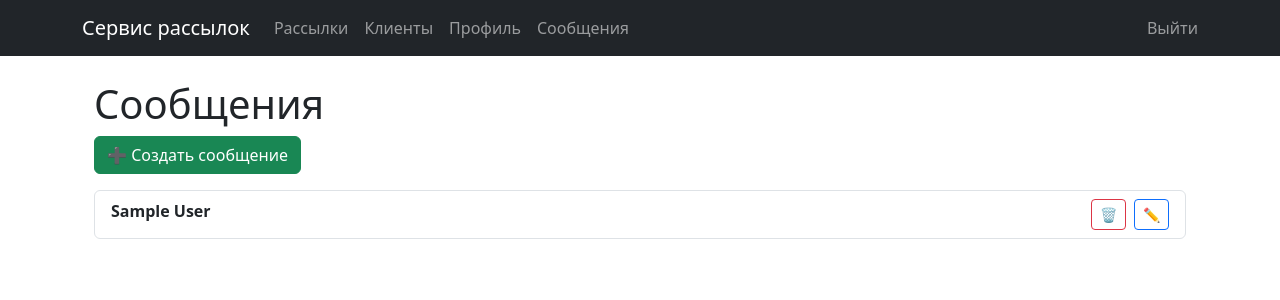
After one commit to mikeshumkin13/mailing_service, a Django app: page /messages/ in a window 1280 px wide. The commit adds this page. Shown: the top 300 px of the page. Run offline with Django 5.2, Linux system fonts and the light colour scheme; a user stored in the database is signed in; tables that the repository leaves empty hold one stand-in row (values such as "Sample post").

Commit message:
Добавлена ссылка на 'Сообщения' в меню для менеджеров

```diff
--- a/config/urls.py
+++ b/config/urls.py
@@ -9,4 +9,5 @@ urlpatterns = [
     path('users/', include('users.urls', namespace='users')),
     path('mailings/', include('mailings.urls', namespace='mailings')),
     path('clients/', include('clients.urls')),
+    path('messages/', include('user_messages.urls', namespace='user_messages')),
 ]
--- a/templates/base.html
+++ b/templates/base.html
@@ -14,23 +14,37 @@
       </button>
       <div class="collapse navbar-collapse" id="navbarNav">
         <ul class="navbar-nav me-auto">
-          <li class="nav-item"><a class="nav-link" href="{% url 'mailings:mailing_list' %}">Рассылки</a></li>
-          <li class="nav-item"><a class="nav-link" href="{% url 'clients:client_list' %}">Клиенты</a></li>
-          <li class="nav-item"><a class="nav-link" href="{% url 'users:profile' %}">Профиль</a></li>
+          <li class="nav-item">
+            <a class="nav-link" href="{% url 'mailings:mailing_list' %}">Рассылки</a>
+          </li>
+          <li class="nav-item">
+            <a class="nav-link" href="{% url 'clients:client_list' %}">Клиенты</a>
+          </li>
+          <li class="nav-item">
+            <a class="nav-link" href="{% url 'users:profile' %}">Профиль</a>
+          </li>
+
+          {% if user.is_authenticated and user.is_manager %}
+          <li class="nav-item">
+            <a class="nav-link" href="{% url 'user_messages:message_list' %}">Сообщения</a>
+          </li>
+          {% endif %}
         </ul>
+
         <ul class="navbar-nav">
           {% if user.is_authenticated %}
-          <li class="nav-item"><<li class="nav-item">
+          <li class="nav-item">
             <form method="post" action="{% url 'users:logout' %}" style="display:inline;">
               {% csrf_token %}
-            <button type="submit" class="btn btn-link nav-link" style="display:inline; padding: 0; border: none; background: none;">
+              <button type="submit" class="btn btn-link nav-link" style="padding: 0; border: none; background: none;">
                 Выйти
               </button>
             </form>
           </li>
-
           {% else %}
-            <li class="nav-item"><a class="nav-link" href="{% url 'users:login' %}">Войти</a></li>
+          <li class="nav-item">
+            <a class="nav-link" href="{% url 'users:login' %}">Войти</a>
+          </li>
           {% endif %}
         </ul>
       </div>
--- a/user_messages/models.py
+++ b/user_messages/models.py
@@ -1,6 +1,13 @@
+from django.conf import settings
 from django.db import models
 
 class UserMessage(models.Model):
+    user = models.ForeignKey(
+        settings.AUTH_USER_MODEL,
+        on_delete=models.CASCADE,
+        related_name='messages',
+        verbose_name='Автор'
+    )
     subject = models.CharField(max_length=255, verbose_name='Тема письма')
     body = models.TextField(verbose_name='Текст письма')
 
--- /dev/null
+++ b/user_messages/templates/user_messages/message_list.html
@@ -0,0 +1,22 @@
+{% extends 'base.html' %}
+
+{% block content %}
+  <div class="container mt-4">
+    <h1>Сообщения</h1>
+    <a href="{% url 'user_messages:message_create' %}" class="btn btn-success mb-3">➕ Создать сообщение</a>
+
+    {% if messages %}
+      <ul class="list-group">
+        {% for message in messages %}
+          <li class="list-group-item">
+            <strong>{{ message.subject }}</strong>
+            <a href="{% url 'user_messages:message_update' message.pk %}" class="btn btn-sm btn-outline-primary float-end ms-2">✏️</a>
+            <a href="{% url 'user_messages:message_delete' message.pk %}" class="btn btn-sm btn-outline-danger float-end">🗑️</a>
+          </li>
+        {% endfor %}
+      </ul>
+    {% else %}
+      <p>Сообщений пока нет.</p>
+    {% endif %}
+  </div>
+{% endblock %}
--- /dev/null
+++ b/user_messages/urls.py
@@ -0,0 +1,16 @@
+from django.urls import path
+from .views import (
+    MessageListView,
+    MessageCreateView,
+    MessageUpdateView,
+    MessageDeleteView,
+)
+
+app_name = 'user_messages'
+
+urlpatterns = [
+    path('', MessageListView.as_view(), name='message_list'),
+    path('create/', MessageCreateView.as_view(), name='message_create'),
+    path('<int:pk>/edit/', MessageUpdateView.as_view(), name='message_update'),
+    path('<int:pk>/delete/', MessageDeleteView.as_view(), name='message_delete'),
+]
--- a/user_messages/views.py
+++ b/user_messages/views.py
@@ -1,3 +1,44 @@
-from django.shortcuts import render
+from django.contrib.auth.mixins import LoginRequiredMixin
+from django.urls import reverse_lazy
+from django.views.generic import ListView, CreateView, UpdateView, DeleteView
 
-# Create your views here.
+from .models import UserMessage
+
+
+class MessageListView(LoginRequiredMixin, ListView):
+    model = UserMessage
+    template_name = 'user_messages/message_list.html'
+    context_object_name = 'messages'
+
+    def get_queryset(self):
+        return UserMessage.objects.filter(user=self.request.user)
+
+
+class MessageCreateView(LoginRequiredMixin, CreateView):
+    model = UserMessage
+    template_name = 'user_messages/message_form.html'
+    fields = ['subject', 'body']
+    success_url = reverse_lazy('user_messages:message_list')
+
+    def form_valid(self, form):
+        form.instance.user = self.request.user
+        return super().form_valid(form)
+
+
+class MessageUpdateView(LoginRequiredMixin, UpdateView):
+    model = UserMessage
+    template_name = 'user_messages/message_form.html'
+    fields = ['subject', 'body']
+    success_url = reverse_lazy('user_messages:message_list')
+
+    def get_queryset(self):
+        return UserMessage.objects.filter(user=self.request.user)
+
+
+class MessageDeleteView(LoginRequiredMixin, DeleteView):
+    model = UserMessage
+    template_name = 'user_messages/message_confirm_delete.html'
+    success_url = reverse_lazy('user_messages:message_list')
+
+    def get_queryset(self):
+        return UserMessage.objects.filter(user=self.request.user)
```
Also changed, not shown: user_messages/templates/user_messages/message_confirm_delete.html (added, +14 -0 lines), user_messages/templates/user_messages/message_form.html (added, +13 -0 lines), user_messages/migrations/0002_usermessage_user.py (added). Lines whose indentation alone changed are shown as unchanged.
